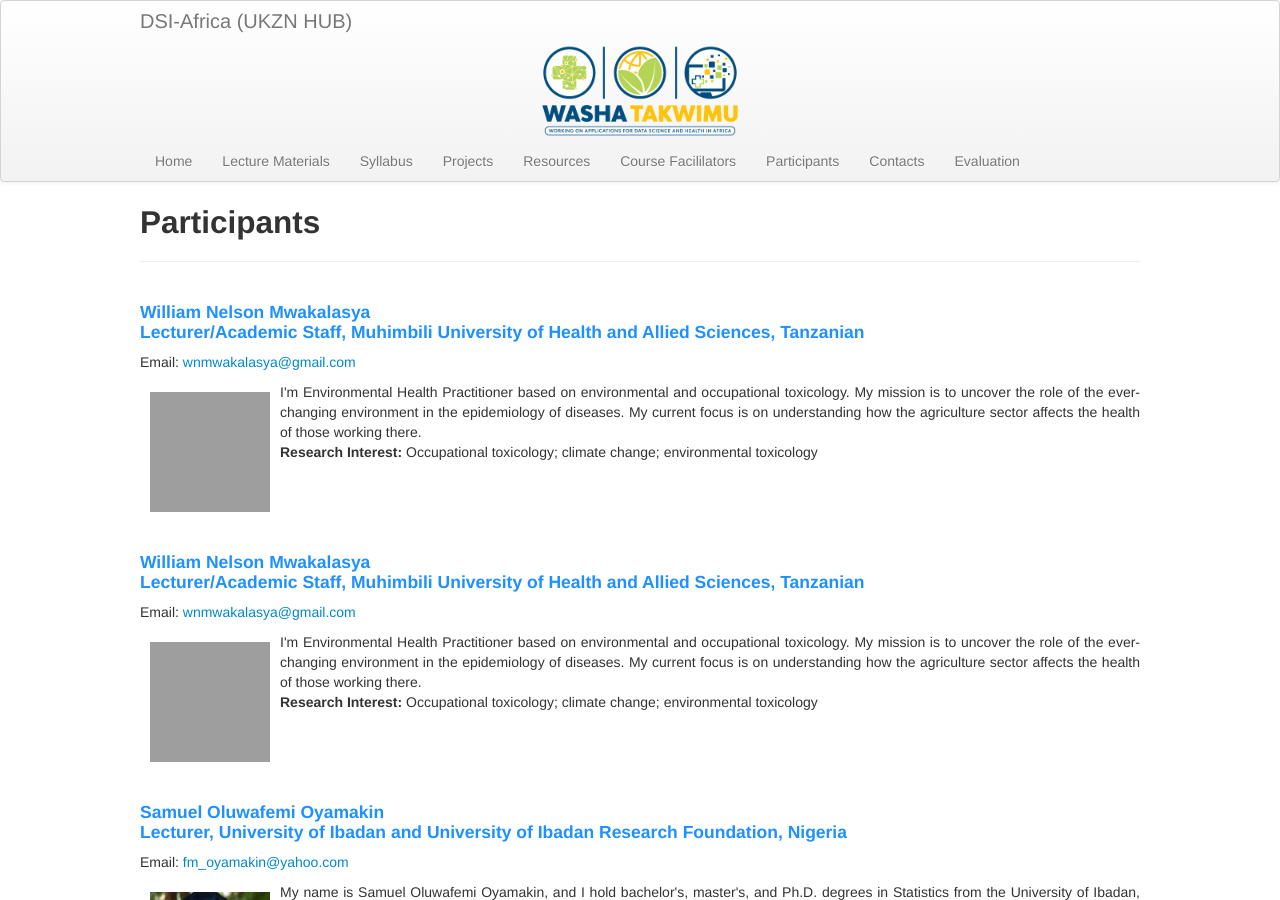
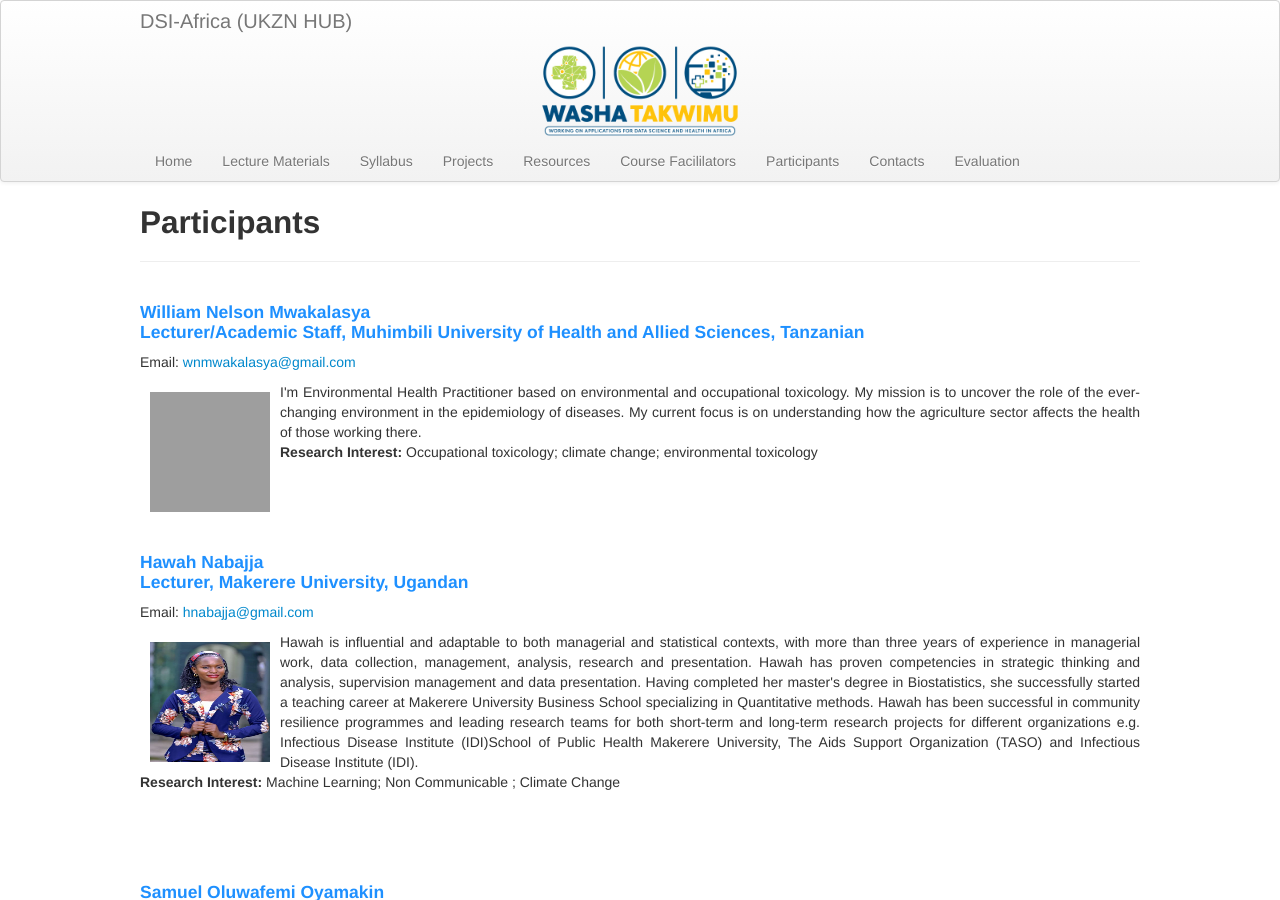
Before and after one commit to ccfscourseukzn/ccfscourseukzn.github.io, a Jekyll site: the page built from pages/participant.md, in a window 1280 px wide and 900 px high. Built offline with Jekyll 4.4.1, drawn with Linux system fonts in a browser that asks for light colours; grey boxes are pictures that could not be loaded.

Commit message:
Update participant.md

```diff
--- a/pages/participant.md
+++ b/pages/participant.md
@@ -13,11 +13,12 @@ Email: <a href="mailto:wnmwakalasya@gmail.com">wnmwakalasya@gmail.com</a> <br>
 <br>
 <br>
 
-<h4 style="color:DodgerBlue;"> William Nelson Mwakalasya<br> Lecturer/Academic Staff, Muhimbili University of Health and Allied Sciences, Tanzanian  </h4>
-Email: <a href="mailto:wnmwakalasya@gmail.com">wnmwakalasya@gmail.com</a> <br>
-<p align="justify"> <img src="../figures/WilliamNelson.jpg" alt="WilliamNelson" style="float:left; width:120px; height:120px; padding: 10px;">
-  <span style="vertical-align:bottom"> I'm Environmental Health Practitioner based on environmental and occupational toxicology. My mission is to uncover the role of the ever-changing environment in the epidemiology of diseases. My current focus is on understanding how the agriculture sector affects the health of those working there. </span> <br>
- <b>Research Interest:</b> Occupational toxicology; climate change; environmental toxicology </p> <br>
+<h4 style="color:DodgerBlue;"> Hawah Nabajja <br> Lecturer, Makerere University, Ugandan </h4>
+Email: <a href="mailto:hnabajja@gmail.com">hnabajja@gmail.com</a> <br>
+<p align="justify"> <img src="../figures/Hawah.jpg" alt="Hawah" style="float:left; width:120px; height:120px; padding: 10px;">
+  <span style="vertical-align:bottom"> Hawah is influential and adaptable to both managerial and statistical contexts, with more than three years of experience in managerial work, data collection, management, analysis, research and presentation. Hawah has proven competencies in strategic thinking and analysis, supervision management and data presentation. Having completed her master's degree in Biostatistics, she successfully started a teaching career at Makerere University Business School specializing in Quantitative methods.
+Hawah has been successful in community resilience programmes and leading research teams for both short-term and long-term research projects for different organizations e.g. Infectious Disease Institute (IDI)School of Public Health Makerere University, The Aids Support Organization (TASO) and Infectious Disease Institute (IDI). </span> <br>
+ <b>Research Interest:</b> Machine Learning; Non Communicable ; Climate Change </p> <br>
 
 <br>
 <br>
```
